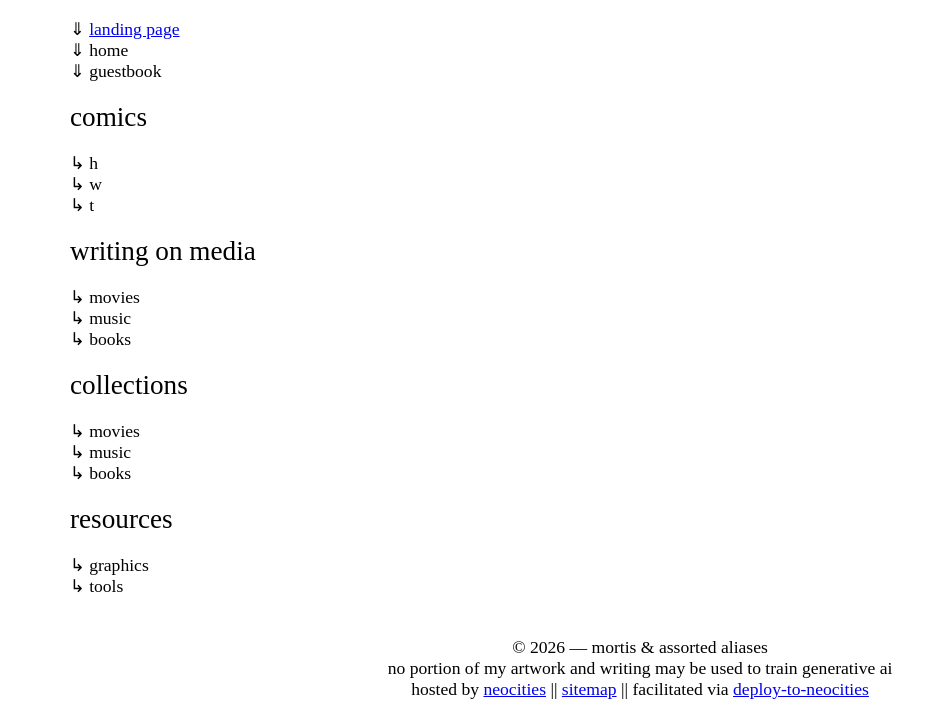
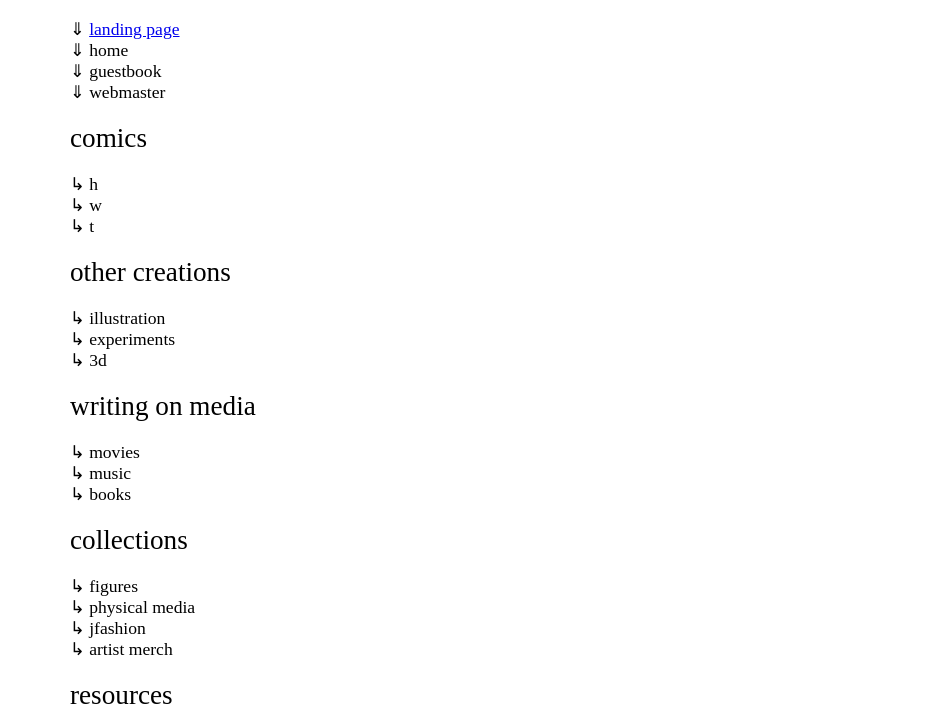
Before and after one commit to ErroneousMortis/neocities, a plain HTML site: page coming-soon/sitemap.html in a window 1280 px wide. Shown: the part 68-775 px from the top of the page, without its empty margins (0-934 px from the left). Drawn offline with Linux system fonts and the light colour scheme; a script that the page names is missing.

Commit message:
test zone: added more list objects to sitemap and changed the sitemap's link back to index so it makes a cleaner url

```diff
--- a/coming-soon/sitemap.html
+++ b/coming-soon/sitemap.html
@@ -27,15 +27,22 @@
 	<h1>sitemap</h1>
 	<div id="sitemap-links-container">
 	  <ul>
-		<li>&#x21D3; <a href="index.html">landing page</a></li>
+		<li>&#x21D3; <a href="./">landing page</a></li>
 		<li>&#x21D3; home</li>
 		<li>&#x21D3; guestbook</li>
+		<li>&#x21D3; webmaster</li>
 	  </ul>
 	  <h2>comics</h2>
 	  <ul>
 		<li>&#x21B3; h</li>
 		<li>&#x21B3; w</li>
 		<li>&#x21B3; t</li>
+	  </ul>
+	  <h2>other creations</h2>
+	  <ul>
+		<li>&#x21B3; illustration</li>
+		<li>&#x21B3; experiments</li>
+		<li>&#x21B3; 3d</li>
 	  </ul>
 	  <h2>writing on media</h2>
 	  <ul>
@@ -45,9 +52,10 @@
 	  </ul>
 	  <h2>collections</h2>
 	  <ul>
-		<li>&#x21B3; movies</li>
-		<li>&#x21B3; music</li>
-		<li>&#x21B3; books</li>
+		<li>&#x21B3; figures</li>
+		<li>&#x21B3; physical media</li>
+		<li>&#x21B3; jfashion</li>
+		<li>&#x21B3; artist merch</li>
 	  </ul>
 	  <h2>resources</h2>
 	  <ul>
```
